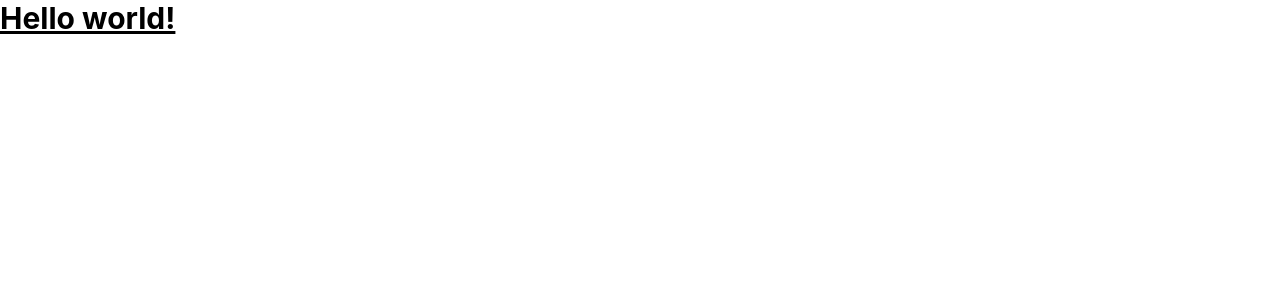
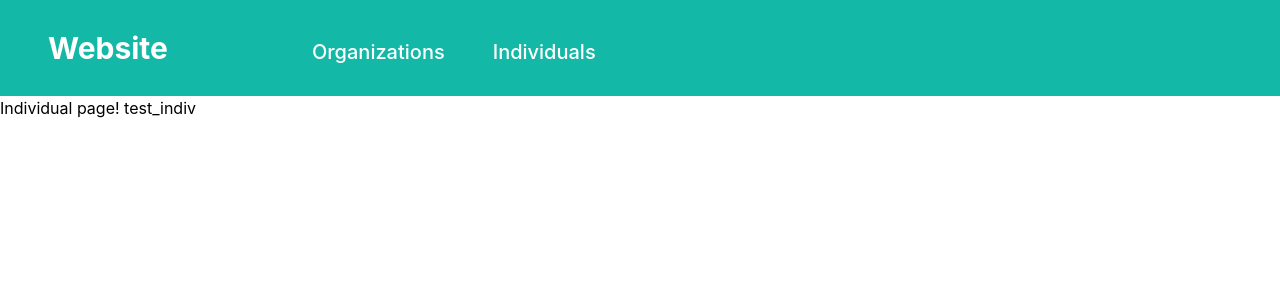
Before and after one commit to Caleb-Sutherland/votingbuck-frontend, a React (Create React App) app: page /individuals in a window 1280 px wide. Shown: the top 300 px of the page. Built offline with nearby package versions, Linux system fonts and the light colour scheme.

Commit message:
Setup header and routing

```diff
--- a/docker-compose.yml
+++ b/docker-compose.yml
@@ -8,7 +8,7 @@ services:
       - '.:/app'
       - '/app/node_modules'
     ports:
-      - 3005:80
+      - 3000:3000
     environment:
       - CHOKIDAR_USEPOLLING=true
     stdin_open: true
--- a/src/App.tsx
+++ b/src/App.tsx
@@ -1,12 +1,26 @@
 import React from "react";
-import logo from "./logo.svg";
 import "./App.css";
+import { BrowserRouter, Routes, Route } from "react-router-dom";
+import Main from "./pages/Main";
+import OrganizationMain from "./pages/OrganizationMain";
+import IndividualMain from "./pages/IndividualMain";
+import Header from "./components/Header";
+import Organization from "./pages/Organization";
+import Individual from "./pages/Individual";
 
 function App() {
+
   return (
-    <h1 className="text-3xl font-bold underline">
-      Hello world!
-    </h1>
+    <BrowserRouter>
+      <Header />
+      <Routes>
+        <Route path="/" element={<Main />} />
+        <Route path="/organizations/:orgId" element={<Organization />} />
+        <Route path="/organizations" element={<OrganizationMain />}/>
+        <Route path="/individuals/:indId" element={<Individual />} />
+        <Route path="/individuals" element={<IndividualMain />} />
+      </Routes>
+    </BrowserRouter>
   );
 }
 
--- /dev/null
+++ b/src/components/Header.tsx
@@ -0,0 +1,20 @@
+import React from "react";
+import { Link } from "react-router-dom";
+
+export default function Header() {
+  return (
+    <header className="bg-teal-500 h-24 flex items-center">
+      <div className="pl-12 text-white flex item-center">
+        <Link className="text-3xl font-bold" to="/">Website</Link>
+        <div className="ml-12 pl-12 flex items-end">
+          <Link className="ml-12 text-xl font-medium text-opacity-75" to="organizations">
+            Organizations
+          </Link>
+          <Link className="ml-12 text-xl font-medium text-opacity-75" to="individuals">
+            Individuals
+          </Link>
+        </div>
+      </div>
+    </header>
+  );
+}
--- /dev/null
+++ b/src/pages/Individual.tsx
@@ -0,0 +1,5 @@
+import React from "react";
+
+export default function Individual() {
+  return (<div>Single individual page!</div>);
+}
--- /dev/null
+++ b/src/pages/IndividualMain.tsx
@@ -0,0 +1,7 @@
+import React from "react";
+import Header from "../components/Header";
+import { Link } from "react-router-dom";
+
+export default function IndividualMain() {
+  return (<div>Individual page! <Link to="1">test_indiv</Link></div>);
+}
--- /dev/null
+++ b/src/pages/Main.tsx
@@ -0,0 +1,5 @@
+import React from "react";
+
+export default function Main() {
+  return (<div><span>Main page!</span></div>);
+}
--- /dev/null
+++ b/src/pages/Organization.tsx
@@ -0,0 +1,5 @@
+import React from "react";
+
+export default function Organization() {
+  return (<div>Single organization page!</div>);
+}
--- /dev/null
+++ b/src/pages/OrganizationMain.tsx
@@ -0,0 +1,6 @@
+import React from "react";
+import { Link } from "react-router-dom";
+
+export default function OrganizationMain() {
+  return (<div>Organizations page! <Link to="1">test_org</Link></div>);
+}
```
Also changed, not shown: package.json (+7 -6 lines), 1 other file (tests, documents, lock files or other folders).
